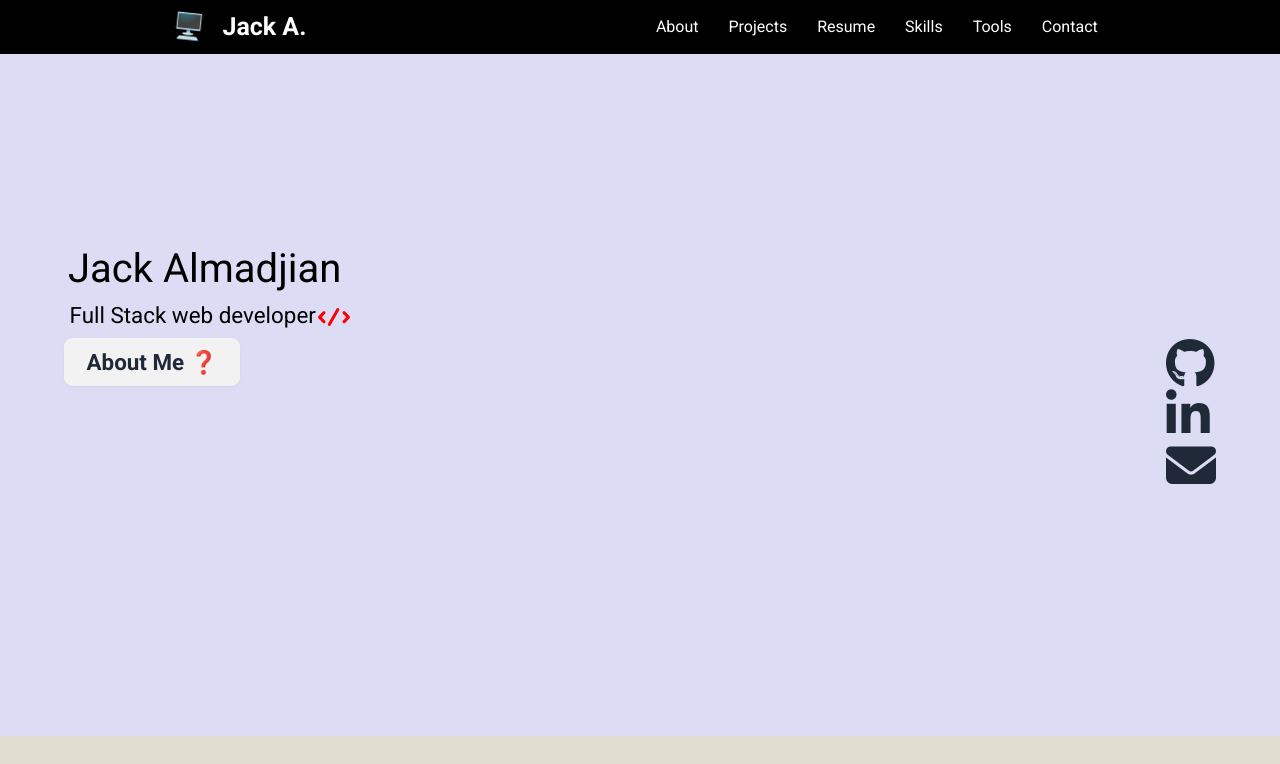
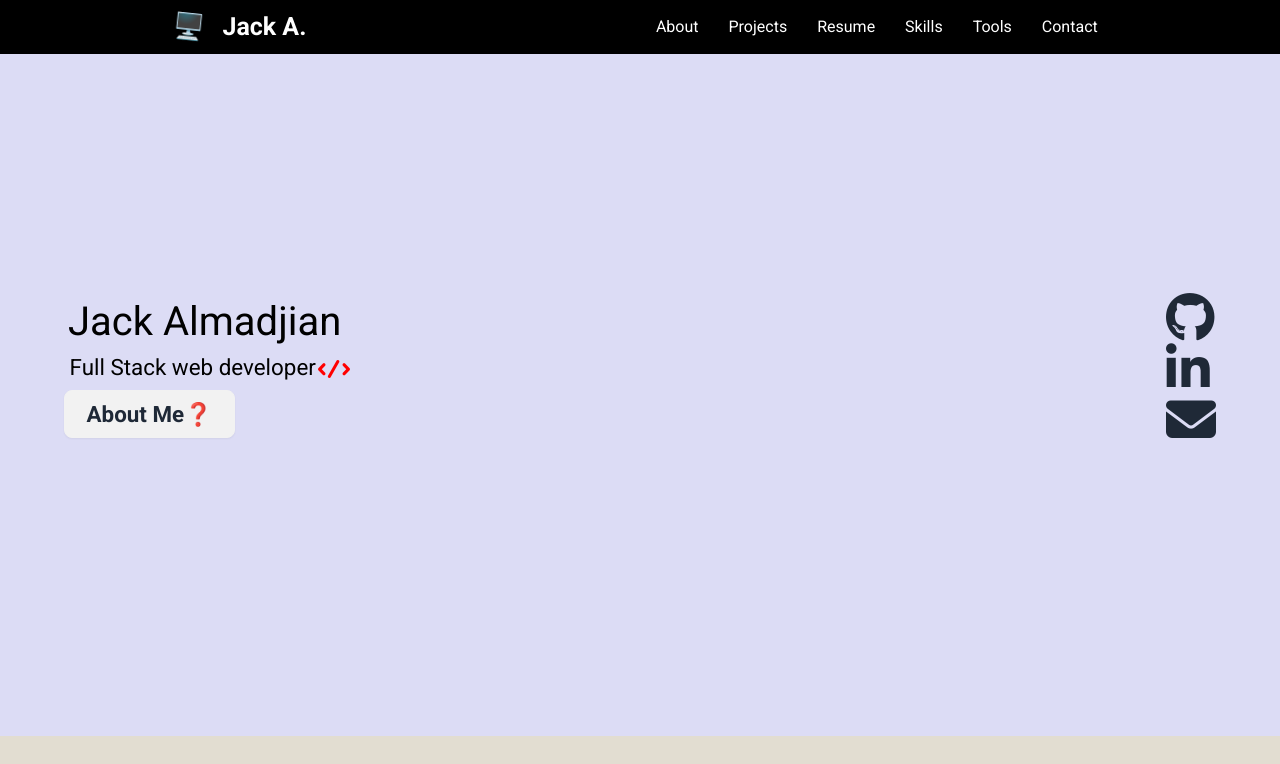
Before and after one commit to Hagop420/Portfolio-source-folders, a website: page portfolio_project/index.html in a window 1280 px wide. Shown: the top 764 px of the page. Drawn offline with nearby package versions, Linux system fonts and the light colour scheme.

Commit message:
adding MQ to my portfolio

```diff
--- a/portfolio_project/index.html
+++ b/portfolio_project/index.html
@@ -79,12 +79,18 @@
                <img src="./img/favicon.ico" alt="">
             </div>
          </span>
+         <a href="#about_me_scroll" class="desktop_centered_link">
+            <button class="capitalize bg-blue-500 btn mobile_hidden rounded-full text-white
+            hover:opacity-90">
+               <span class="text-2xl">About Me❓</span>
+            </button>
+         </a>
       </div>
 
 
       <!-- socials -->
 
-      <div class="socials">
+      <div class="column-half socials">
          <div class="column-full">
             <div>
                <a target="_blank" href="https://github.com/Hagop420" class="desktop_hide_link">
@@ -102,31 +108,31 @@
                </a>
             </div>
          </div>
-
+         <!-- <div class="">
             <a href="#about_me_scroll" class="desktop_centered_link">
                <button class="capitalize bg-blue-500 btn mobile_hidden rounded-full text-white
-            hover:opacity-90">
+      hover:opacity-90 mt-3">
                   <span class="text-2xl">About Me ❓</span>
                </button>
             </a>
+         </div> -->
+
       </div>
 
 
 
-      </a>
 
       <!-- socials end -->
 
 
       <!-- socials for desktop -->
 
-      <div class="column-half">
 
 
 
       <!-- socials end -->
 
-         <div class="mobile_socials">
+      <div class="column-half mobile_socials">
 
          <div>
             <a target="_blank" href="https://github.com/Hagop420">
@@ -150,7 +156,6 @@
             <span class="text-2xl">About Me ❓</span>
          </button>
       </a>
-      </div>
    </div>
 
 
--- a/portfolio_project/responsive.css
+++ b/portfolio_project/responsive.css
@@ -1,8 +1,8 @@
 @media (max-width: 768px) {
   /* CARD LATER */
   /* .card-invisible {
-     display: none !important;
-   } */
+      display: none !important;
+    } */
 }
 
 @media (min-width: 768px) {
@@ -91,6 +91,10 @@
 
   /* Landing page section */
   .landing_bio {
+    display: flex;
+    flex-direction: row;
+    justify-content: space-between;
+    flex-direction: row;
   }
 
   /* SHAWNS STUFF */
@@ -99,11 +103,11 @@
   }
 
   .column-half {
-    width: 100%;
+    /* width: 100%; */
     text-align: left;
     display: flex;
     flex-direction: column;
-    justify-content: flex-end;
+    justify-content: space-between;
   }
 
   .mobile_hidden {
@@ -118,19 +122,30 @@
     display: none;
   }
 
+  .column-half .socials {
+    width: 50%;
+    text-align: right;
+  }
+
   .landing_bio .socials {
     display: flex;
     justify-content: space-between;
-    width: 100%;
-    flex-direction: row-reverse;
   }
 
   .landing_bio .socials i {
     font-size: 50px;
   }
 
+  /* .landing_bio .socials .column-full {
+    display: flex;
+    float: left;
+    justify-content: space-between;
+    align-items: flex-start;
+    flex-direction: column;
+  } */
+
   .desktop_centered_link {
-    display: flex;
+    /* display: flex; */
     flex-direction: column;
     justify-content: flex-start;
   }
```
Also changed, not shown: portfolio_project/portfolio_stying.css (line endings or trailing spaces). Lines whose indentation alone changed are shown as unchanged.
